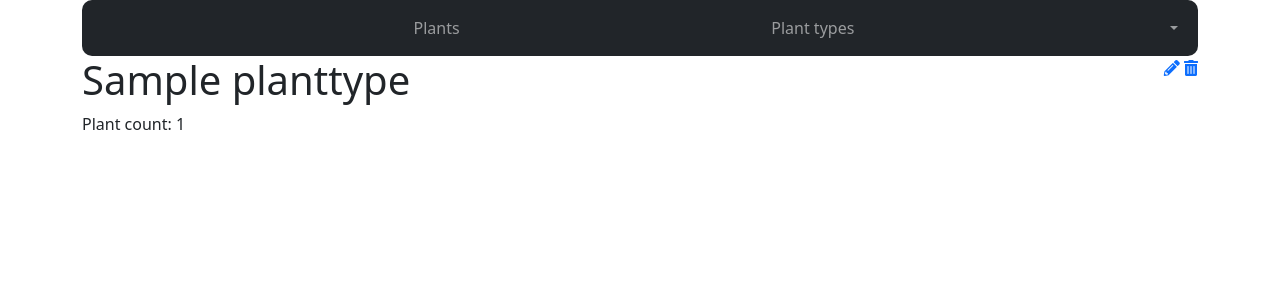
After one commit to sz-mucza/plant_database_django, a Django app: page /plant_view/ptview/1/ in a window 1280 px wide. The commit adds this page. Shown: the top 300 px of the page. Run offline with Django 4.2, Linux system fonts and the light colour scheme; a user stored in the database is signed in; tables that the repository leaves empty hold one stand-in row (values such as "Sample post"); some libraries are stand-ins or nearby versions.

Commit message:
Adding a detail view for the plant types

```diff
--- /dev/null
+++ b/Plant_database_app/plant_view/templates/plant_view/planttype_detail.html
@@ -0,0 +1,16 @@
+{% extends "navbar.html" %}
+
+{% block content %}
+
+<span style="float: right;">
+    {% comment %} {% if ad.owner == user %} {% endcomment %}
+        <a href="{% url 'plant_view:planttype_update' planttype.id %}"><i class="fa fa-pencil"></i></a>
+        <a href="{% url 'plant_view:planttype_delete' planttype.id %}"><i class="fa fa-trash"></i></a>
+    {% comment %} {% endif %} {% endcomment %}
+</span>
+
+<h1>{{ planttype.name }}</h1>
+
+<p>Plant count: {{ plantcount }}</p>
+
+{% endblock %}
--- a/Plant_database_app/plant_view/templates/plant_view/planttype_list.html
+++ b/Plant_database_app/plant_view/templates/plant_view/planttype_list.html
@@ -7,7 +7,7 @@
   <ul>
     {% for planttype in planttype_list %}
       <li>
-          {{ planttype.name }}
+        <a href="{% url 'plant_view:planttype_detail' planttype.id %}">{{ planttype.name }}</a>
           (<a href="{% url 'plant_view:planttype_update' planttype.id %}">Edit</a> |
           <a href="{% url 'plant_view:planttype_delete' planttype.id %}">Delete</a>) <br/>
       </li>
--- a/Plant_database_app/plant_view/urls.py
+++ b/Plant_database_app/plant_view/urls.py
@@ -12,6 +12,7 @@ urlpatterns = [
 
 
         path('ptview', views.PlantTypeListView.as_view(), name='planttype_list'),
+        path('ptview/<int:pk>/', views.PlantTypeDetailView.as_view(), name='planttype_detail'),
         path('ptview/create/', views.PlantTypeCreate.as_view(), name='planttype_create'),
         path('ptview/<int:pk>/update/', views.PlantTypeUpdate.as_view(), name='planttype_update'),
         path('ptview/<int:pk>/delete/', views.PlantTypeDelete.as_view(), name='planttype_delete'),
--- a/Plant_database_app/plant_view/views.py
+++ b/Plant_database_app/plant_view/views.py
@@ -1,5 +1,5 @@
 from django.contrib.auth.mixins import LoginRequiredMixin
-from django.shortcuts import render
+from django.shortcuts import render, redirect, get_object_or_404
 from django.urls import reverse_lazy
 from django.views import View
 from django.views.generic.edit import CreateView, UpdateView, DeleteView
@@ -44,6 +44,20 @@ class PlantTypeListView(LoginRequiredMixin, View):
         }
         return render(request, 'plant_view/planttype_list.html', context)
 
+class PlantTypeDetailView(LoginRequiredMixin, View):
+    def get(self, request, pk):
+        current_plant_type = get_object_or_404(PlantType, id=pk)
+        # TODO: DOES THIS WORK???
+        print("Now trying to get plant count")
+        plant_count = Plant.objects.all().filter(plant_type=current_plant_type).count()
+        print(f"PlantCount: {plant_count}")
+
+        context = {
+            'planttype': current_plant_type,
+            'plantcount': plant_count,
+        }
+        return render(request, 'plant_view/planttype_detail.html', context)
+
 class PlantTypeCreate(LoginRequiredMixin, CreateView):
     # CreateView basically does the same things as above:
     model = PlantType
```
